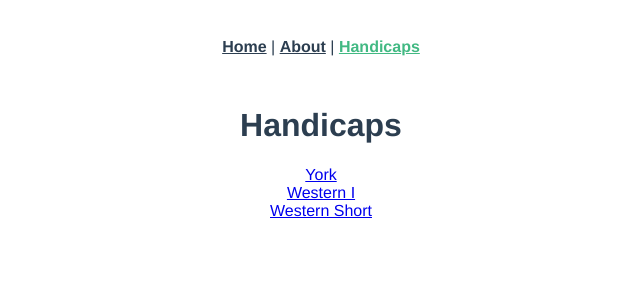
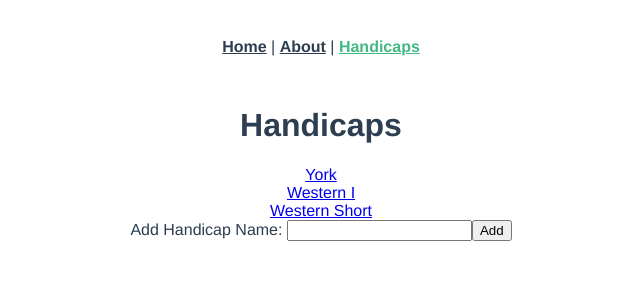
Before and after one commit to antcroshaw/handicaps, a Vue app: page /handicaps in a window 1280 px wide. Shown: the top 300 px of the page, without its empty margins (319-959 px from the left). Built offline with nearby package versions, Linux system fonts and the light colour scheme.

Commit message:
add way to add names

```diff
--- a/src/components/Handicaps.vue
+++ b/src/components/Handicaps.vue
@@ -9,6 +9,14 @@
    }">{{ handicap.name }}</router-link>
  </div>
   <router-view></router-view>
+  <form @submit.prevent="submitForm">
+    <div class="form-group">
+      <label for="addHandicapName">Add Handicap Name: </label>
+      <input class="text" name="addHandicapName" id="addHandicapName" v-model="newHandicapName"/>
+      <button type="submit" @click="addHandicapName(newHandicapName)">Add</button>
+    </div>
+
+  </form>
 </template>
 <script>
 export default {
@@ -17,6 +25,16 @@ export default {
       return this.$store.getters['handicaps/handicaps']
     }
 
+  },
+  data () {
+    return {
+      newHandicapName: ''
+    }
+  },
+  methods: {
+    addHandicapName () {
+      this.$store.dispatch('handicaps/addNewHandicapName', this.newHandicapName)
+    }
   }
 }
 </script>
--- a/src/store/handicaps.js
+++ b/src/store/handicaps.js
@@ -42,6 +42,14 @@ export default {
     deleteHandicap (state, payload) {
       const item = state.handicaps.find(item => item.name === payload.name)
       return item.scores.splice(payload.index, 1)
+    },
+    addNewHandicapName (state, name) {
+      // first need to work out the max id, we need the id values from all the handicaps
+      const ids = state.handicaps.map(user => state.handicaps.id)
+      const sorted = ids.sort((a, b) => a - b)
+      const id = sorted.length + 1
+      const newHandicap = { id: id, name: name, scores: [] }
+      return state.handicaps.push(newHandicap)
     }
   },
   actions: {
@@ -56,6 +64,9 @@ export default {
     },
     deleteHandicap (context, payload) {
       context.commit('deleteHandicap', payload)
+    },
+    addNewHandicapName (context, name) {
+      context.commit('addNewHandicapName', name)
     }
   }
 }
```
